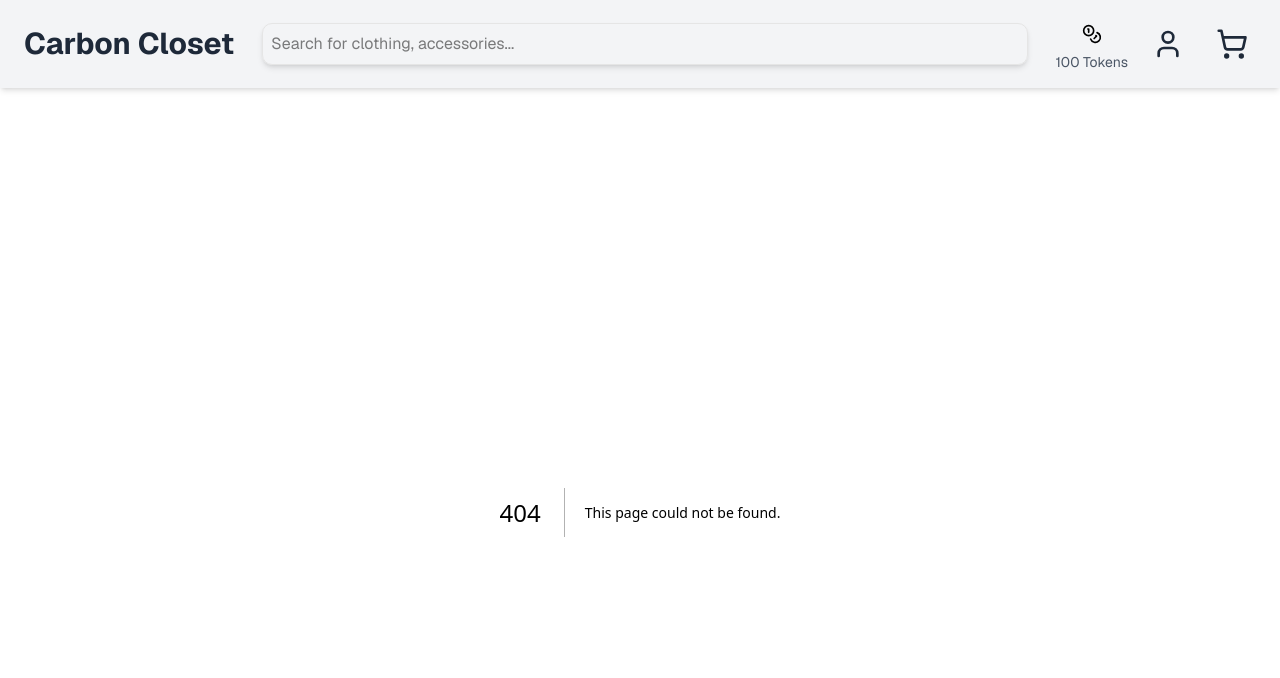
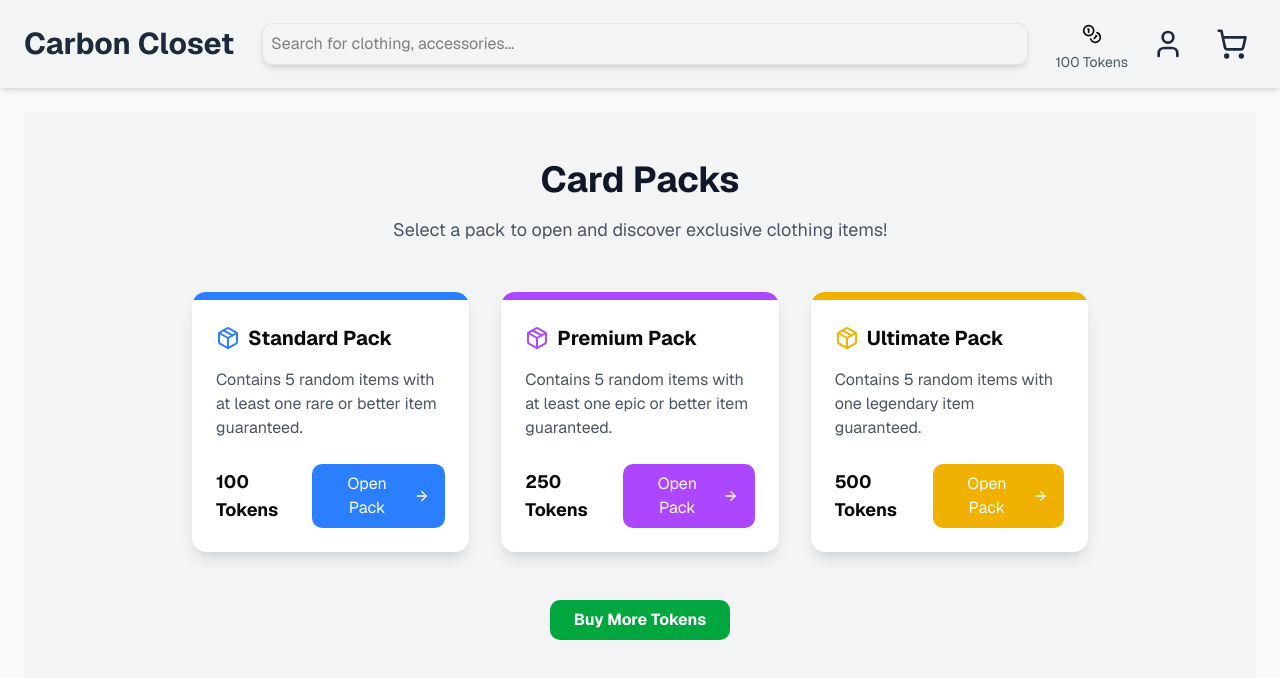
Before and after one commit to uuriah/LeBroncoHacks, a Next.js app in the folder frontend/: page /packs in a window 1280 px wide. Before the commit this address had no page. Shown: the top 678 px of the page. Built offline with nearby package versions, Linux system fonts and the light colour scheme.

Commit message:
Page to purchase new packs

```diff
--- /dev/null
+++ b/frontend/src/app/packs/page.js
@@ -0,0 +1,95 @@
+'use client';
+
+import { useRouter } from 'next/navigation';
+import { Package, ArrowRight } from 'lucide-react';
+import Link from 'next/link';
+
+const packTypes = [
+  {
+    id: 'standard',
+    name: 'Standard Pack',
+    cardCount: 5,
+    description: 'Contains 5 random items with at least one rare or better item guaranteed.',
+    price: '100 Tokens',
+    color: 'bg-blue-500'
+  },
+  {
+    id: 'premium',
+    name: 'Premium Pack',
+    cardCount: 5,
+    description: 'Contains 5 random items with at least one epic or better item guaranteed.',
+    price: '250 Tokens',
+    color: 'bg-purple-500'
+  },
+  {
+    id: 'ultimate',
+    name: 'Ultimate Pack',
+    cardCount: 5,
+    description: 'Contains 5 random items with one legendary item guaranteed.',
+    price: '500 Tokens',
+    color: 'bg-yellow-500'
+  }
+];
+
+export default function PacksPage() {
+  const router = useRouter();
+
+  const handleOpenPack = (packId) => {
+    // In a real app, you'd call an API to "purchase" the pack first
+    // and then redirect to the opening page
+    router.push('/packs/open');
+  };
+
+  return (
+    <div className="min-h-screen bg-gray-100 py-12 px-4 sm:px-6 lg:px-8">
+      <div className="max-w-4xl mx-auto">
+        <div className="text-center mb-12">
+          <h1 className="text-4xl font-bold text-gray-900 mb-4">Card Packs</h1>
+          <p className="text-lg text-gray-600">Select a pack to open and discover exclusive clothing items!</p>
+        </div>
+
+        <div className="grid gap-8 md:grid-cols-2 lg:grid-cols-3">
+          {packTypes.map((pack) => (
+            <div
+              key={pack.id}
+              className="bg-white rounded-xl shadow-lg overflow-hidden hover:shadow-xl transition-shadow duration-300 transform hover:scale-105 transition-transform duration-300"
+            >
+              <div className={`h-2 ${pack.color}`}></div>
+              <div className="p-6">
+                <div className="flex items-center mb-4">
+                  <Package className={`w-6 h-6 ${pack.id === 'ultimate' ? 'text-yellow-500' : pack.id === 'premium' ? 'text-purple-500' : 'text-blue-500'}`} />
+                  <h2 className="text-xl font-bold ml-2">{pack.name}</h2>
+                </div>
+
+                <p className="text-gray-600 mb-6">{pack.description}</p>
+
+                <div className="flex justify-between items-center">
+                  <span className="text-lg font-bold">{pack.price}</span>
+                  <button
+                    onClick={() => handleOpenPack(pack.id)}
+                    className={`px-4 py-2 rounded-lg text-white flex items-center ${
+                      pack.id === 'ultimate' ? 'bg-yellow-500 hover:bg-yellow-600' :
+                      pack.id === 'premium' ? 'bg-purple-500 hover:bg-purple-600' :
+                      'bg-blue-500 hover:bg-blue-600'
+                    }`}
+                  >
+                    Open Pack
+                    <ArrowRight className="w-4 h-4 ml-2" />
+                  </button>
+                </div>
+              </div>
+            </div>
+          ))}
+        </div>
+
+        <div className="mt-12 flex justify-center">
+          <Link href="/tokens">
+            <button className="bg-green-600 hover:bg-green-700 text-white font-bold py-2 px-6 rounded-lg">
+              Buy More Tokens
+            </button>
+          </Link>
+        </div>
+      </div>
+    </div>
+  );
+}
```
